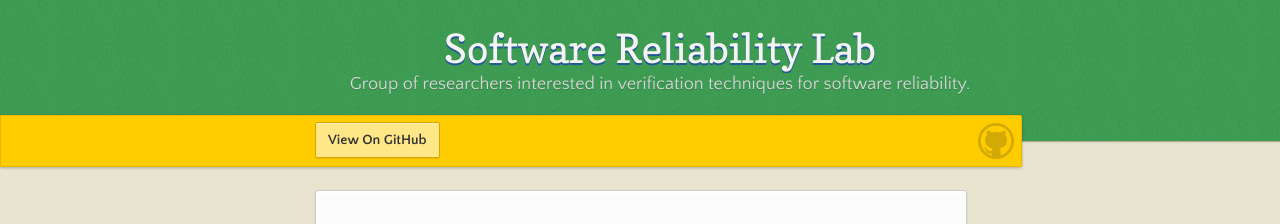
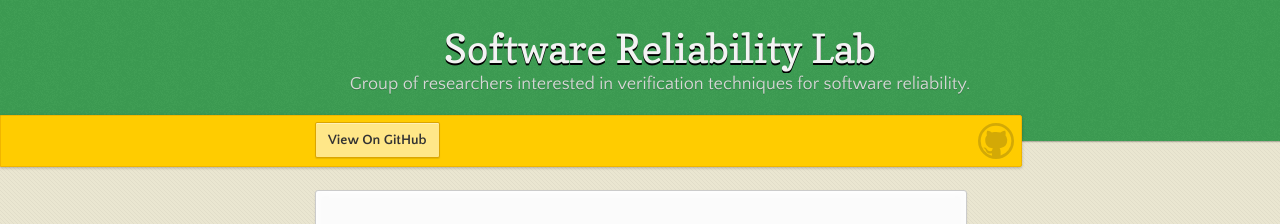
Before and after one commit to sr-lab/sr-lab.github.io.old, a Jekyll site: the page built from index.md, in a window 1280 px wide. Shown: the top 224 px of the page. Built offline with Jekyll 4.4.1, drawn with Linux system fonts in a browser that asks for light colours.

Commit message:
Change drop shadow to use alpha

```diff
--- a/_sass/jekyll-theme-leap-day.scss
+++ b/_sass/jekyll-theme-leap-day.scss
@@ -165,7 +165,7 @@ header {
   h1 {
     font: 40px/48px 'Copse', "Helvetica Neue", Helvetica, Arial, sans-serif;
     color: #f3f3f3;
-    text-shadow: 0px 2px 0px #235796;
+    text-shadow: 0px 2px 0px rgba(0, 0, 0, 128);
     margin: 0px;
     white-space: nowrap;
     overflow: hidden;
```
